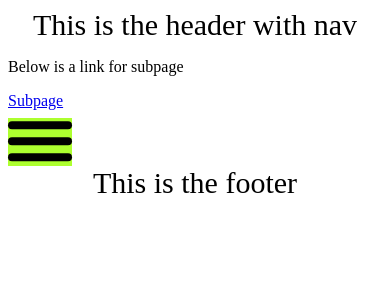
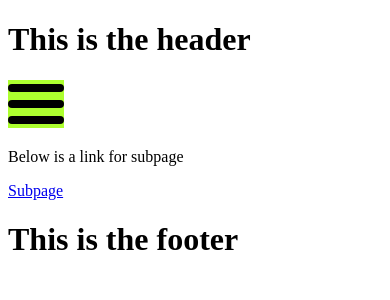
Before and after one commit to WawrzenskiPatryk/uks-grom-webpage, a Nuxt app: page / in a window 390 px wide. Shown: the top 300 px of the page. Built offline with nearby package versions, Linux system fonts and the light colour scheme.

Commit message:
Ready starting project structure (#1)
* HeaderHamburger component without color variable styling
* Layout implementation refactor with /layouts directory

```diff
--- a/components/HeaderHamburger.vue
+++ b/components/HeaderHamburger.vue
@@ -1,75 +1,84 @@
 <template>
-  <div class="wrapper" @click="toggleMenu">
-    <div class="bar" :class="{ 'menu-opened': isMenuOpened }"></div>
+  <span>
+    <div class="hamburger" @click="toggleMenu">
+      <div
+        class="hamburger__bar"
+        :class="{ 'hamburger__bar--cross': isHamburgerActive }"
+      ></div>
     </div>
+  </span>
 </template>
 
 <script>
 export default {
   data() {
     return {
-      isMenuOpened: false,
+      isHamburgerActive: false,
     }
   },
   methods: {
     toggleMenu() {
-      this.isMenuOpened = !this.isMenuOpened
+      this.isHamburgerActive = !this.isHamburgerActive
+      this.$emit('hamburgerToggle', this.isHamburgerActive)
     },
   },
 }
 </script>
 
-<style scoped>
-.wrapper {
+<style lang="scss" scoped>
+.hamburger {
+  display: inline-block;
+  justify-content: center;
+  align-items: center;
   cursor: pointer;
-  width: 4rem;
+  width: 3.5rem;
   height: 3rem;
   background-color: greenyellow;
+
+  &:hover &__bar {
+    &,
+    &::after,
+    &::before {
+      background-color: blue;
+    }
   }
 
-.bar,
-.bar::after,
-.bar::before {
+  &__bar {
+    position: relative;
+    top: 0.75rem;
+
+    &,
+    &::before,
+    &::after {
       display: block;
       height: 0.5rem;
       margin: 0.5rem 0;
-  width: 4rem;
+      width: 3.5rem;
       border-radius: 1rem;
       background-color: black;
       transition: all 200ms ease;
     }
 
-.bar {
-  transform: translateY(1.2rem);
+    &::before,
+    &::after {
+      content: '';
     }
 
-.bar::after,
-.bar::before {
-  content: '';
-  position: relative;
-}
-
-.bar::before {
+    &::before {
       position: relative;
       top: -1rem;
     }
 
-.wrapper:hover .bar,
-.wrapper:hover .bar::after,
-.wrapper:hover .bar::before {
-  background-color: black;
-}
+    &--cross {
+      width: 0;
 
-.menu-opened.bar {
-  width: 0;
-  transition: all 200ms ease;
-}
-
-.menu-opened.bar::after {
+      &::after {
         transform: translateY(-1rem) rotate(45deg);
       }
-
-.menu-opened.bar::before {
+      &::before {
         transform: translateY(1rem) rotate(-45deg);
       }
+    }
+  }
+}
 </style>
--- a/components/TheLayout.vue
+++ /dev/null
@@ -1,24 +0,0 @@
-<template>
-  <main>
-    <header>This is the header with nav</header>
-    <slot></slot>
-    <footer>This is the footer</footer>
-  </main>
-</template>
-
-<script>
-export default {}
-</script>
-
-<style>
-main {
-  height: 100vh;
-}
-
-header,
-footer {
-  width: 100%;
-  text-align: center;
-  font-size: 30px;
-}
-</style>
--- /dev/null
+++ b/layouts/TheLayout.vue
@@ -0,0 +1,20 @@
+<template>
+  <div>
+    <header>
+      <h1>This is the header</h1>
+      <header-hamburger></header-hamburger>
+    </header>
+    <Nuxt />
+    <footer>
+      <h1>This is the footer</h1>
+    </footer>
+  </div>
+</template>
+
+<style lang="scss" scoped>
+// header {
+// display: flex;
+// justify-content: space-between;
+// align-items: center;
+// }
+</style>
--- a/pages/SubPage.vue
+++ b/pages/SubPage.vue
@@ -1,5 +1,5 @@
 <template>
-  <the-layout>
+  <main>
     <nuxt-link to="/">Home</nuxt-link>
 
     <ul>
@@ -18,11 +18,12 @@
     </ul>
 
     <nuxt-link to="/">Home</nuxt-link>
-  </the-layout>
+  </main>
 </template>
 
 <script>
 export default {
+  layout: 'TheLayout',
   data() {
     return {
       posts: [],
--- a/pages/index.vue
+++ b/pages/index.vue
@@ -1,15 +1,14 @@
 <template>
-  <the-layout>
+  <main>
     <p>{{ testText }}</p>
     <nuxt-link to="/subpage">Subpage</nuxt-link>
-
-    <header-hamburger></header-hamburger>
-  </the-layout>
+  </main>
 </template>
 
 <script>
 export default {
   name: 'IndexPage',
+  layout: 'TheLayout',
   data() {
     return {
       testText: 'Below is a link for subpage',
```
Lines whose indentation alone changed are shown as unchanged.
